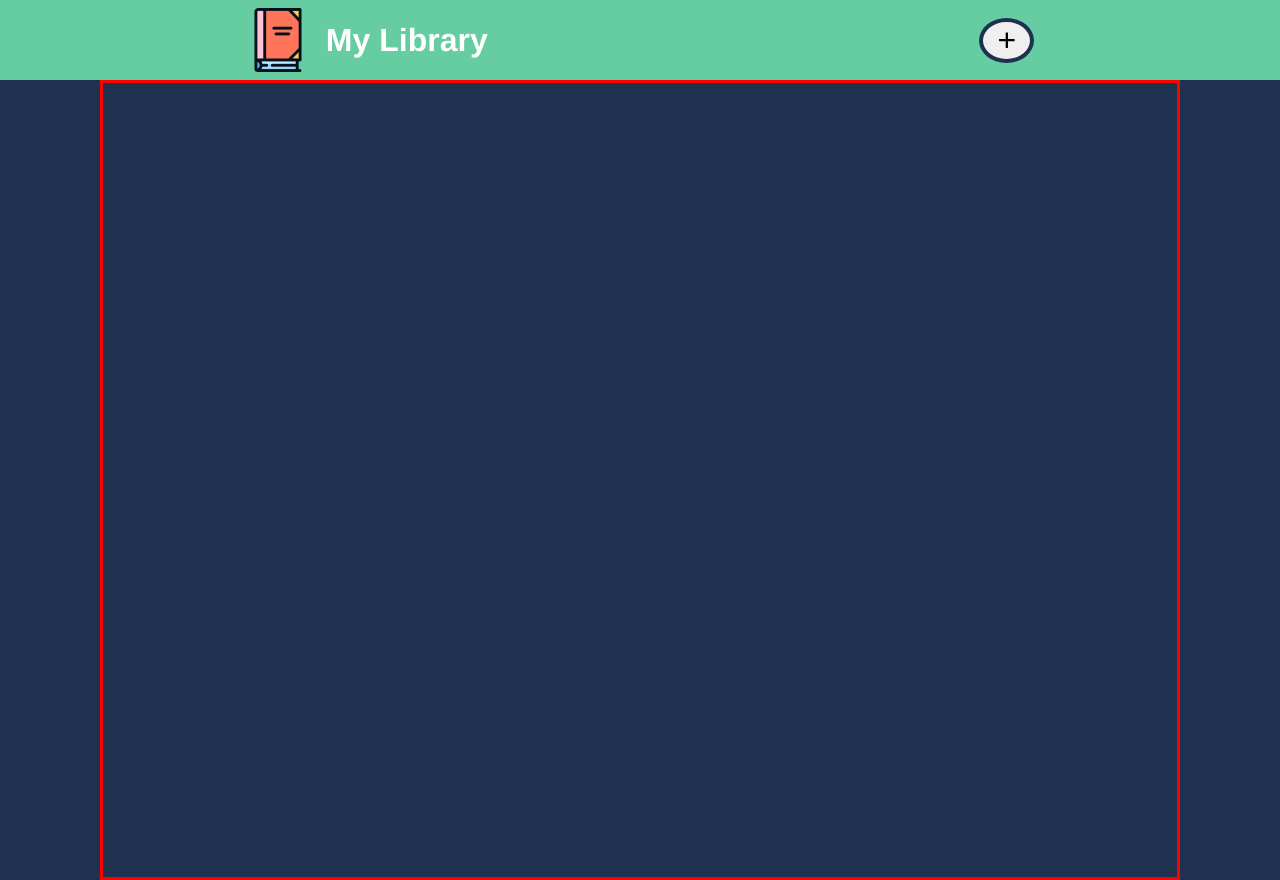
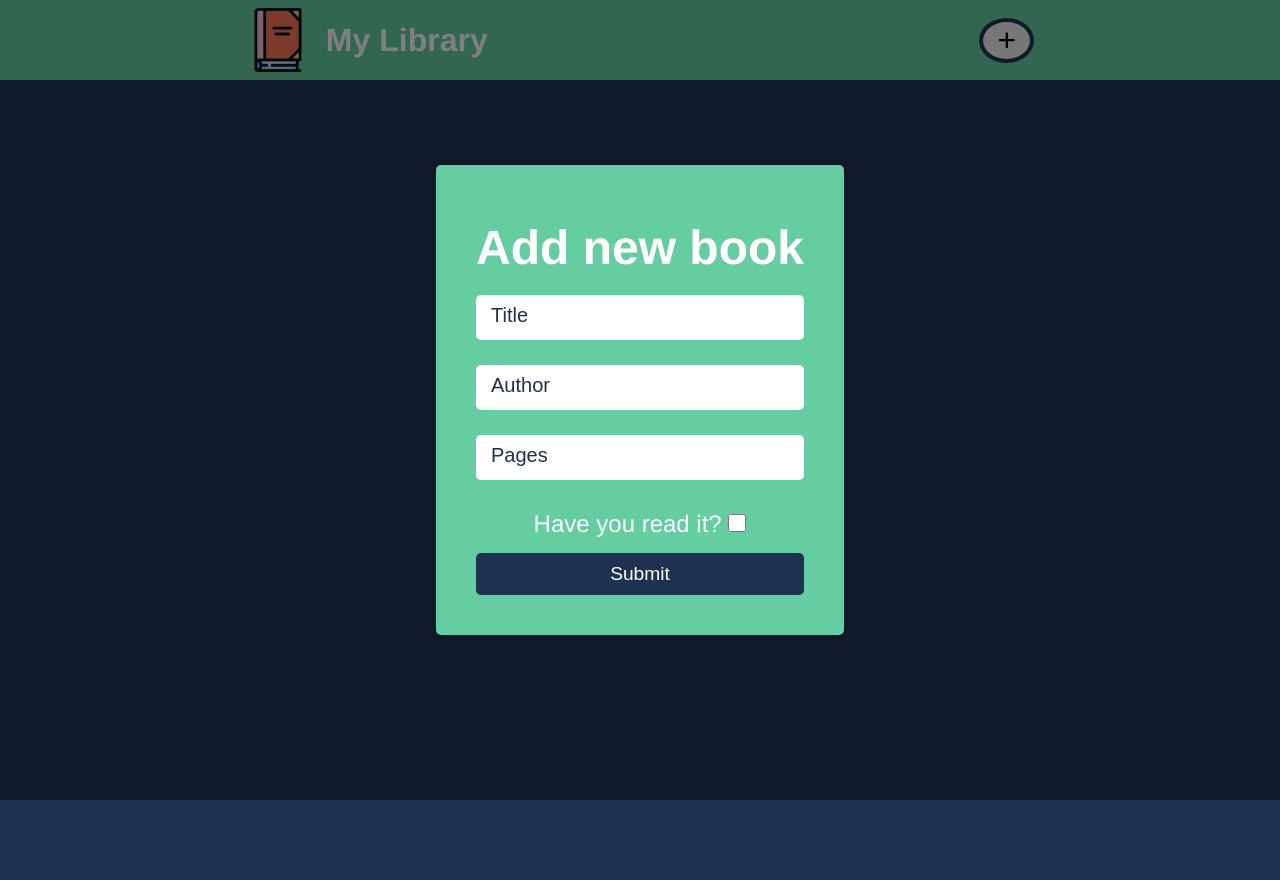
Before and after one commit to asenka0301/Library, a plain HTML site: page index.html in a window 1280 px wide. After the commit the page ends 800 px from the top, so only its background shows below. Drawn offline with Linux system fonts and the light colour scheme.

Commit message:
Add popup form

```diff
--- a/index.html
+++ b/index.html
@@ -14,15 +14,32 @@
             <h1> My Library</h1>
         </div>
         <button class="add_new_book"><span>&#43;</span></button>
-
-
-
-
     </header>
     <main class=library_content>
-        <form action="" ></form>
+
     </main>
-
+    <div class="popup">
+        <div class="popup_content">
+            <div class="container">
+                <h1>Add new book</h1>
+                <form>
+                    <div class="form_control">
+                        <input type="text" placeholder="Title">
+                    </div>
+                    <div class="form_control">
+                        <input type="text" placeholder="Author">
+                    </div>
+                    <div class="form_control">
+                        <input type="number" placeholder="Pages">
+                    </div>
+                    <div class="form_control book_status">
+                        <label for="book_status">Have you read it?  <input type="checkbox" id="book_status"></label>
+                    </div>
+                    <button class="btn">Submit</button>
+                </form>
+            </div>
+        </div>
+    </div>
 
 
 
--- a/style.css
+++ b/style.css
@@ -2,10 +2,8 @@
     --body: #1E3250;
     --green: #66CDA3;
     --white: #fff;
+    --orange: #fca311;
 }
-
-/* #f07167 */
-
 
 *,
 *::before,
@@ -24,7 +22,7 @@ body {
 
 .header {
     display: flex;
-    background-color: #66CDA3;
+    background-color: var(--green);
     justify-content: space-around;
     align-items: center;
     height: 10vh;
@@ -45,7 +43,7 @@ body {
   font-size: 32px;
   padding-right: 14px;
   padding-left: 14px;
-  border: 4px solid #1E3250;
+  border: 4px solid var(--body);
   border-radius: 50%;
   -webkit-border-radius: 50%;
   -moz-border-radius: 50%;
@@ -54,18 +52,92 @@ body {
 }
 
 .add_new_book:hover {
-    background-color: #fca311;
-    color: #fff;
-    border-color: #fff;
+    background-color: var(--orange);
+    color: var(--white);
+    border-color: var(--white);
 
 }
 
+.popup {
+    position: fixed;
+    width: 100%;
+    height: 100%;
+    background: rgba(0, 0, 0, 0.5);
+    top: 0;
+    left: 0;
+}
 
-.library_content {
-    margin: 0 auto;
-    width: 1080px;
-    height: 100vh;
+.popup_content {
+    min-height: 100%;
     display: flex;
-    border: 3px solid red;
+    align-items: center;
+    justify-content: center;
+}
+
+.container {
+    background-color: var(--green);
+    padding: 40px;
+    border-radius: 5px;
+    -webkit-border-radius: 5px;
+    -moz-border-radius: 5px;
+    -ms-border-radius: 5px;
+    -o-border-radius: 5px;
+}
+
+.container h1 {
+    font-size: 3em;
+    text-align: center;
+    margin-top: 15px;
+    margin-bottom: 20px;
+}
+
+.form_control {
+    margin-bottom: 10px;
+}
+
+input[type='text'], input[type='number'] {
+    width: 100%;
+    padding: 15px 15px;
+    margin-bottom: 15px;
+    border: none;
+    border-radius: 5px;
+    -webkit-border-radius: 5px;
+    -moz-border-radius: 5px;
+    -ms-border-radius: 5px;
+    -o-border-radius: 5px;
+    outline: none;
+}
+input::placeholder {
+    font-size: 1.5em;
+    color: var(--body);
+}
+
+.form_control label {
+    font-size: 1.5em;
+}
+
+.book_status {
+    display: flex;
+    justify-content: center;
+    margin: 15px;
+}
+
+input[type="checkbox"]{
+    height: 18px;
+    width: 18px;
 
 }
+
+.btn {
+    width: 100%;
+    padding: 10px 15px;
+    background-color: var(--body);
+    color: var(--white);
+    font-size: 1.2em;
+    border: none;
+    border-radius: 5px;
+    -webkit-border-radius: 5px;
+    -moz-border-radius: 5px;
+    -ms-border-radius: 5px;
+    -o-border-radius: 5px;
+}
```
